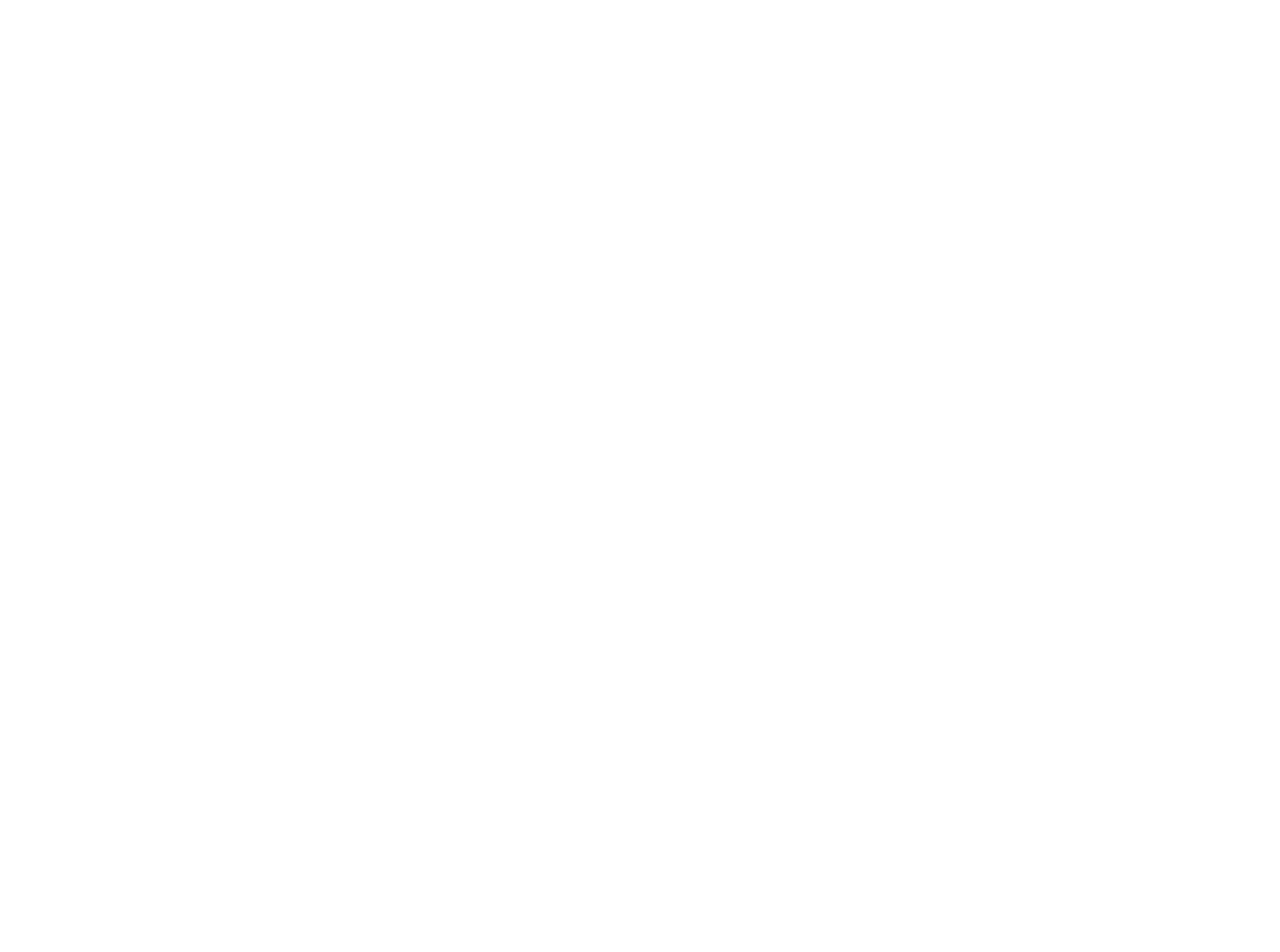
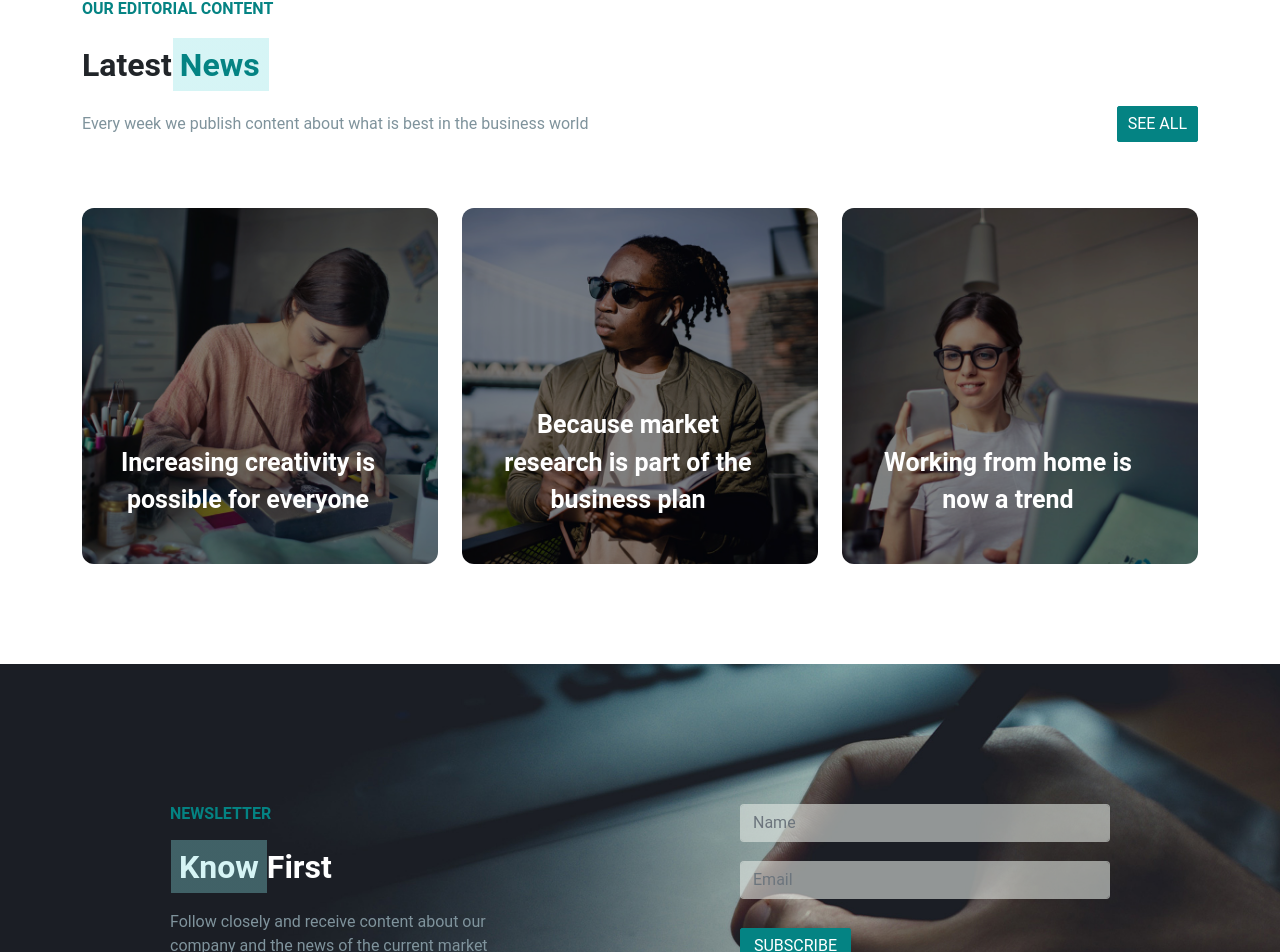
Before and after one commit to tastytim/proj-html-vuejs, a Vue app: page / in a window 1280 px wide. Shown: the part 2469-3421 px from the top of the page. Before the commit the page ends 2568 px from the top, so only its background shows below. Built offline with nearby package versions, Linux system fonts and the light colour scheme.

Commit message:
created news block

```diff
--- a/src/App.vue
+++ b/src/App.vue
@@ -45,5 +45,8 @@
 #app {
   font-family: "Mochiy Pop P One", sans-serif;
   font-family: "Roboto", sans-serif;
+  h1,h2,h3,h4,h5,h6{
+    font-weight: bold;
+  }
 }
 </style>
--- a/src/components/Main/Blocknews.vue
+++ b/src/components/Main/Blocknews.vue
@@ -1,15 +1,51 @@
 <template>
   <div class="blocknews">
+    <div class="container d-flex pb-5">
+      <div class="col">
+        <h6>OUR EDITORIAL CONTENT</h6>
+        <h2>Latest <span class="news">News</span></h2>
+        <p>
+          Every week we publish content about what is best in the business world
+        </p>
+      </div>
+      <div class="col d-flex justify-content-end align-items-end">
+        <button class="lagoon-button">SEE ALL</button>
+      </div>
+    </div>
+    <div class="container pt-2">
+      <div class="row">
+        <div v-for="(item, index) in newsList" :key="index" class="col">
+          <img :src="item.img" :alt="item.img" width="100%" />
 
+          <span class="img-text">{{ item.txt }}</span>
+        </div>
+      </div>
+    </div>
   </div>
 </template>
 
 <script>
 export default {
-   name: "Blocknews"
-}
+  name: "Blocknews",
+  data() {
+    return {
+      newsList: [
+        {
+          img: require("@/assets/news-1.jpg"),
+          txt: "Increasing creativity is possible for everyone",
+        },
+        {
+          img: require("@/assets/news-2.jpg"),
+          txt: "Because market research is part of the business plan",
+        },
+        {
+          img: require("@/assets/news-3.jpg"),
+          txt: "Working from home is now a trend",
+        },
+      ],
+    };
+  },
+};
 </script>
 
-<style>
-
-</style>
+<style></style>
--- a/src/components/Main/Blocksubscribe.vue
+++ b/src/components/Main/Blocksubscribe.vue
@@ -1,5 +1,22 @@
 <template>
-  <div></div>
+  <div class="blocksubscribe">
+    <div class="container">
+      <div class="row">
+        <div class="col">
+          <h6>
+            NEWSLETTER
+          </h6>
+          <h2><span class="know">Know</span> First</h2>
+          <p>Follow closely and receive content about our company and the news of the current market</p>
+        </div>
+        <div class="col">
+          <input class="form-control" type="text" placeholder="Name">
+          <input class="form-control" type="text" placeholder="Email">
+          <button class="blue-lagoon-button">SUBSCRIBE</button>
+        </div>
+      </div>
+    </div>
+  </div>
 </template>
 
 <script>
--- a/src/styles/main-css/block-company.scss
+++ b/src/styles/main-css/block-company.scss
@@ -4,6 +4,7 @@
   background: linear-gradient(to right, $woodsmoke 50%, transparent 50%);
   height: 90vh;
   position: relative;
+  min-height: 670px;
   .container {
     height: 100%;
     .row {
@@ -22,6 +23,7 @@
         h2{
             font-weight: bold;
             padding: 20px 0;
+            margin-left:14px;
         }
         h4{
             padding: 20px 0;
@@ -59,7 +61,7 @@
   background-position: center;
   background-repeat: no-repeat;
   background-size: cover;
-  height: 90vh;
+  height: 100%;
 }
 
 .dots {
--- a/src/styles/main-css/block-news.scss
+++ b/src/styles/main-css/block-news.scss
@@ -1,6 +1,65 @@
 @import "src/styles/variables.scss";
 
+.blocknews {
+  .col {
+    position: relative;
+  }
+  padding: 100px 0;
+  h6 {
+    color: $bluelagoon;
+  }
+  h2 {
+    font-weight: bold;
+    padding: 20px 0;
+  }
+  h4 {
+    padding: 20px 0;
+  }
 
-.blocknews{
-    padding: 100px 0;
+  .news {
+    color: $bluelagoon;
+    position: relative;
+    z-index: 1;
+  }
+
+  .news::after {
+    content: "";
+    display: inline;
+    position: absolute;
+    left: -8%;
+    top: -20%;
+    height: 140%;
+    width: 120%;
+    background: linear-gradient(to right, #88e1e358 50%, #88e1e358 50%);
+    z-index: -1;
+  }
+  p {
+    color: $regentgray;
+  }
+  .lagoon-button {
+    background: $bluelagoon;
+    color: white;
+    padding: 5px 10px;
+    margin: 10px 0;
+    border: 1px solid $bluelagoon;
+    position: relative;
+    bottom: 0;
+    border-radius: 2px;
+  }
+  img {
+    border-radius: 12px;
+    filter: brightness(50%);
+  }
+  .img-text {
+    position: absolute;
+    padding: 10px;
+    left: 20%;
+    bottom: 10%;
+    font-size: 25px;
+    font-weight: bold;
+    transform: translate(-50px, 0%);
+    color: white;
+    width: 80%;
+    text-align: center;
+  }
 }
--- a/src/styles/main-css/block-service.scss
+++ b/src/styles/main-css/block-service.scss
@@ -45,8 +45,7 @@
 
                 h2{
                     font-weight: bold;
-                    font-size: 50px;
-                    padding: 10px 0;
+                    padding: 20px 0;
 
                 }
                 h6{
--- a/src/styles/main-css/block-subscribe.scss
+++ b/src/styles/main-css/block-subscribe.scss
@@ -0,0 +1,61 @@
+@import "src/styles/variables.scss";
+
+.blocksubscribe {
+  height: 450px;
+  background: url("~@/assets/bg-1.jpg");
+  background-position: center;
+  background-repeat: no-repeat;
+  background-size: cover;
+  display: flex;
+  align-items: center;
+  .col{
+      padding: 50px 100px;
+      height: 270px;
+      color: white;
+      display: flex;
+      flex-direction: column;
+      justify-content: space-between;
+
+      h6{
+          color:$bluelagoon;
+          font-weight: bold;
+      }
+      h2{
+          font-weight: bold;
+          margin-left:9px;
+
+      }
+      .know{
+          position: relative;
+      }
+      .know::after {
+        content: "";
+        display: inline;
+        position: absolute;
+        left: -10%;
+        top: -20%;
+        height: 140%;
+        width: 120%;
+        background: linear-gradient(to right, #88e1e358 50%, #88e1e358 50%);
+      }
+      p{
+        color: $regentgray;
+      }
+
+      .form-control{
+        border: 1px solid #e5ebe596;
+          background-color: #e5ebe596;
+      }
+      .blue-lagoon-button{
+        background: $bluelagoon;
+        color: white;
+        padding:5px 10px;
+        margin: 10px 0;
+        border: 1px solid $bluelagoon;
+        position: relative;
+        bottom:0;
+        border-radius: 2px;
+        width: 30%;
+    }
+  }
+}
```
Also changed, not shown: src/styles/header-css/hero.scss (+4 -3 lines), 11 other files (tests, documents, lock files or other folders).
